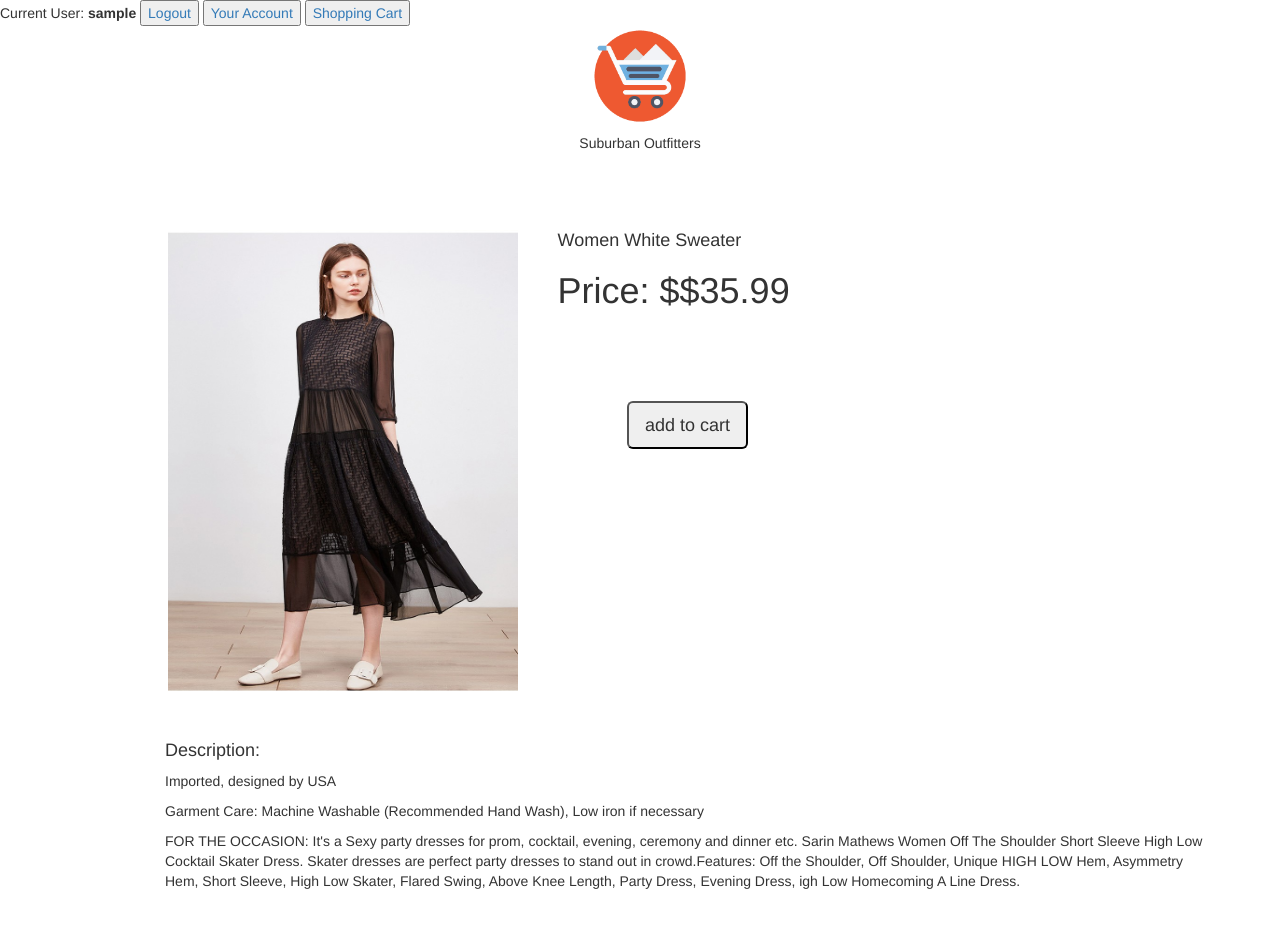
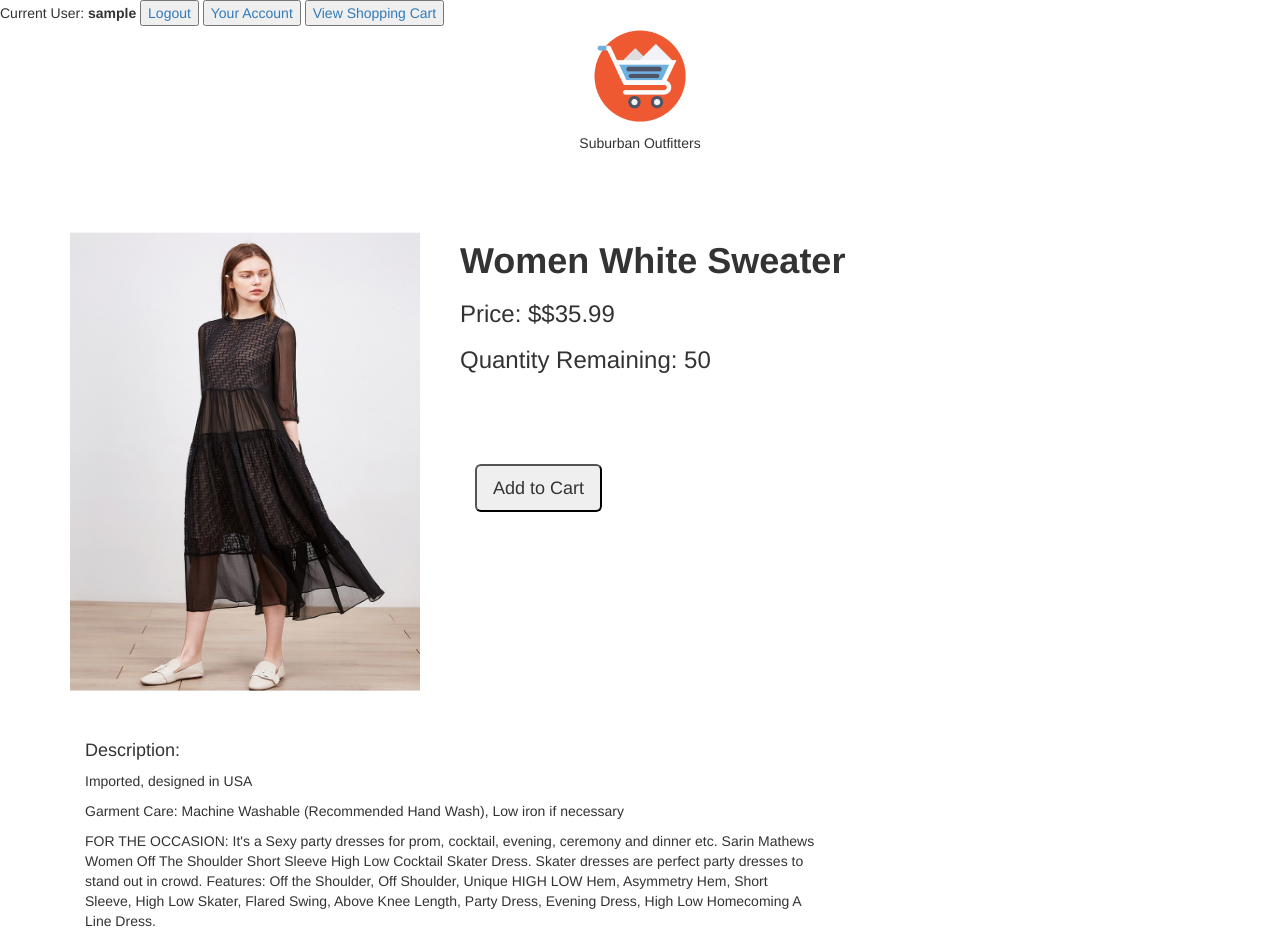
Before and after one commit to Jskujawa/Shopping-site, a PHP site: page /clothes_detail.php in a window 1280 px wide. Before the commit the page ends 889 px from the top, so only its background shows below. Run offline with PHP 8.4, Linux system fonts and the light colour scheme; the visitor is signed in with stand-in values (Sample User, id 1); data comes from the database, SQL or seed files in the repository; some libraries are stand-ins or nearby versions.

Commit message:
Begginings of a shopping cart

```diff
--- a/clothes_detail.php
+++ b/clothes_detail.php
@@ -14,14 +14,14 @@ if($conn->connect_error) die($conn->connect_error);
 $productId = '8989' ;//$_POST['productId']; product ID from clothes-list page. Placeholder for now
 
 $query = "SELECT * from `product` where product_id = $productId LIMIT 1";
-
-
 $result = $conn->query($query);
 if(!$result) die($conn->error);
-
 $row = $result->fetch_array(MYSQLI_ASSOC);
 
-
+$query2 = "Select * from `inventory` where product_id = $productId LIMIT 1";
+$result2 = $conn->query($query2);
+if(!$result2) die($conn->error);
+$inv = $result2->fetch_array(MYSQLI_ASSOC);
 
 $conn->close();
 
@@ -31,7 +31,7 @@ $conn->close();
 <html>
 <head>
 	<meta charset="utf-8">
-	<title>Suburban Outfitters</title>
+	<title>Clothes Detail</title>
 </title>
 	<link rel="stylesheet" href="https://cdn.staticfile.org/twitter-bootstrap/3.3.7/css/bootstrap.min.css">
 	<script src="https://cdn.staticfile.org/jquery/2.1.1/jquery.min.js"></script>
@@ -52,7 +52,7 @@ $conn->close();
 					<input type="button" value="Your Account"/>
 				</a>
 				<a href = 'shoppingcart.php'>
-					<input type="button" value="Shopping Cart"/>
+					<input type="button" value="View Shopping Cart"/>
 				</a>
 		</span>
 	</div>
@@ -67,18 +67,26 @@ $conn->close();
 
 <div class="container">
 	<div class = "row">
-		<div class="col-sm-offset-1 col-sm-4">
+		<div class=" col-sm-4">
 			<img src="./picture/dress.jpg" class="img-response" alt="Airaisa" width="350" height="470">
 		</div>
-		<div class="col-sm-7">
-			<h4><?php echo $row['product_name']?></h4>
-			<h1><?php echo "Price: ".'$'.$row['product_price']?></h1>
+		<div class="col-sm-8">
+			<h1><strong><?php echo $row['product_name']?></strong></h1>
+			<h3><?php echo "Price: ".'$'.$row['product_price']?></h3>
+			<h3><?php echo "Quantity Remaining: ".$inv['quantity_on_hand']?></h3>
     <br>
     <br>
     <br>
     <br>
-		<form action="" method="POST">
-          <!--  <div>
+		<form action="php_files/AddToCart.php" method="POST">
+			<input type = 'hidden' name='productId' value =<?php print $row['product_id'];?>>
+			<input type = 'hidden' name='price' value =<?php print $row['product_price'];?>>
+			<input type = 'hidden' name='qtyOnHand' value =<?php print $inv['quantity_on_hand'];?>>
+			 <div class=" col-sm-4">
+				<button class="btn-lg" type="submit" name="btnsubmit">Add to Cart</button>
+			</div>
+				<!--REMOVING BELOW CODE FOR SIZE AND QTY AS OUR DATABASE HAS NO FUNCTIONALITY FOR THIS
+				<div>
 				<label>Size/Colour:</label>
 				<select name="">
 					<option value="0">S</option>
@@ -94,21 +102,19 @@ $conn->close();
 					<option value="2">3</option>
             </select>
 			</div>
-	<br>
-	<br> -->
-			<div class="col-sm-offset-1 col-sm-4">
-			<button class="btn-lg" type="submit" name="btnsubmit">add to cart</button>
-			</div>
+			<br>
+			<br> -->
+
 		</form>
 		</div>
 	</div>
 	<br>
 	<br>
-	<div class=col-sm-offset-1>
+	<div class='col-sm-8'>
 		<h4>Description: </h4>
-		<p>Imported, designed by USA </p>
+		<p>Imported, designed in USA </p>
         <p>Garment Care: Machine Washable (Recommended Hand Wash), Low iron if necessary<p>
-        <p>FOR THE OCCASION: It's a Sexy party dresses for prom, cocktail, evening, ceremony and dinner etc. Sarin Mathews Women Off The Shoulder Short Sleeve High Low Cocktail Skater Dress. Skater dresses are perfect party dresses to stand out in crowd.Features: Off the Shoulder, Off Shoulder, Unique HIGH LOW Hem, Asymmetry Hem, Short Sleeve, High Low Skater, Flared Swing, Above Knee Length, Party Dress, Evening Dress, igh Low Homecoming A Line Dress.</p>
+        <p>FOR THE OCCASION: It's a Sexy party dresses for prom, cocktail, evening, ceremony and dinner etc. Sarin Mathews Women Off The Shoulder Short Sleeve High Low Cocktail Skater Dress. Skater dresses are perfect party dresses to stand out in crowd. Features: Off the Shoulder, Off Shoulder, Unique HIGH LOW Hem, Asymmetry Hem, Short Sleeve, High Low Skater, Flared Swing, Above Knee Length, Party Dress, Evening Dress, High Low Homecoming A Line Dress.</p>
 	</div>
 </div>
 </body>
--- a/shoppingcart.php
+++ b/shoppingcart.php
@@ -1,6 +1,4 @@
-<?php
 
-?>
 
 
 <html>
```
Also changed, not shown: php_files/AddToCart.php (added, +41 -0 lines).
